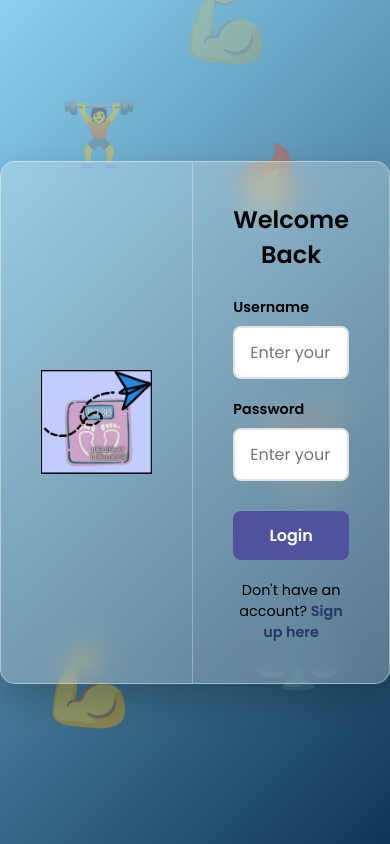
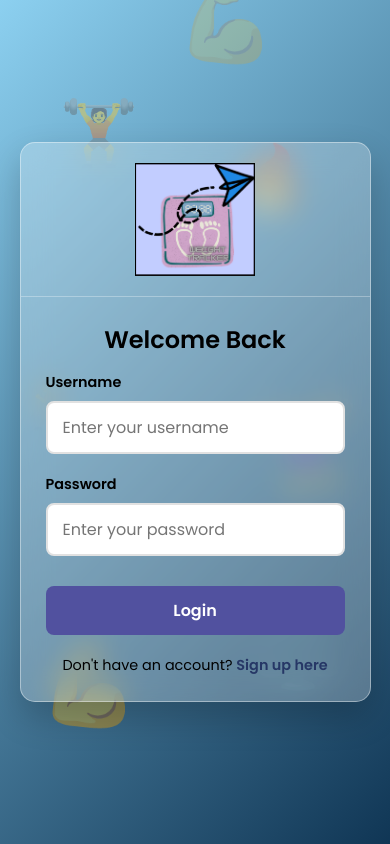
Before and after one commit to YasharthV8/weight-tracker, a plain HTML site: page index.html in a window 390 px wide. Drawn offline with Linux system fonts and the light colour scheme.

Commit message:
added mobile responsiveness

```diff
--- a/style.css
+++ b/style.css
@@ -195,3 +195,40 @@ body {
 .signup-link a:hover {
     text-decoration: underline;
 }
+/* --- Mobile Responsiveness --- */
+@media (max-width: 768px) {
+    .login-container {
+        /* Changes the layout from side-by-side to top-to-bottom */
+        flex-direction: column;
+
+        /* Allows the card to take up most of the screen width, but leaves a small gap */
+        max-width: 90%;
+    }
+
+    .login-left {
+        /* Reduces the huge padding for smaller screens */
+        padding: 20px;
+
+        /* Removes the vertical divider line */
+        border-right: none;
+
+        /* Adds a horizontal divider line underneath the logo */
+        border-bottom: 1px solid rgba(255, 255, 255, 0.3);
+    }
+
+    .brand-logo {
+        /* Makes the logo smaller so it doesn't push the form down too far */
+        max-width: 120px;
+    }
+
+    .login-right {
+        /* Reduces padding to save space on small screens */
+        padding: 25px;
+    }
+
+    .login-right h2 {
+        /* Slightly shrinks the header text */
+        font-size: 1.5rem;
+        margin-bottom: 15px;
+    }
+}
```
